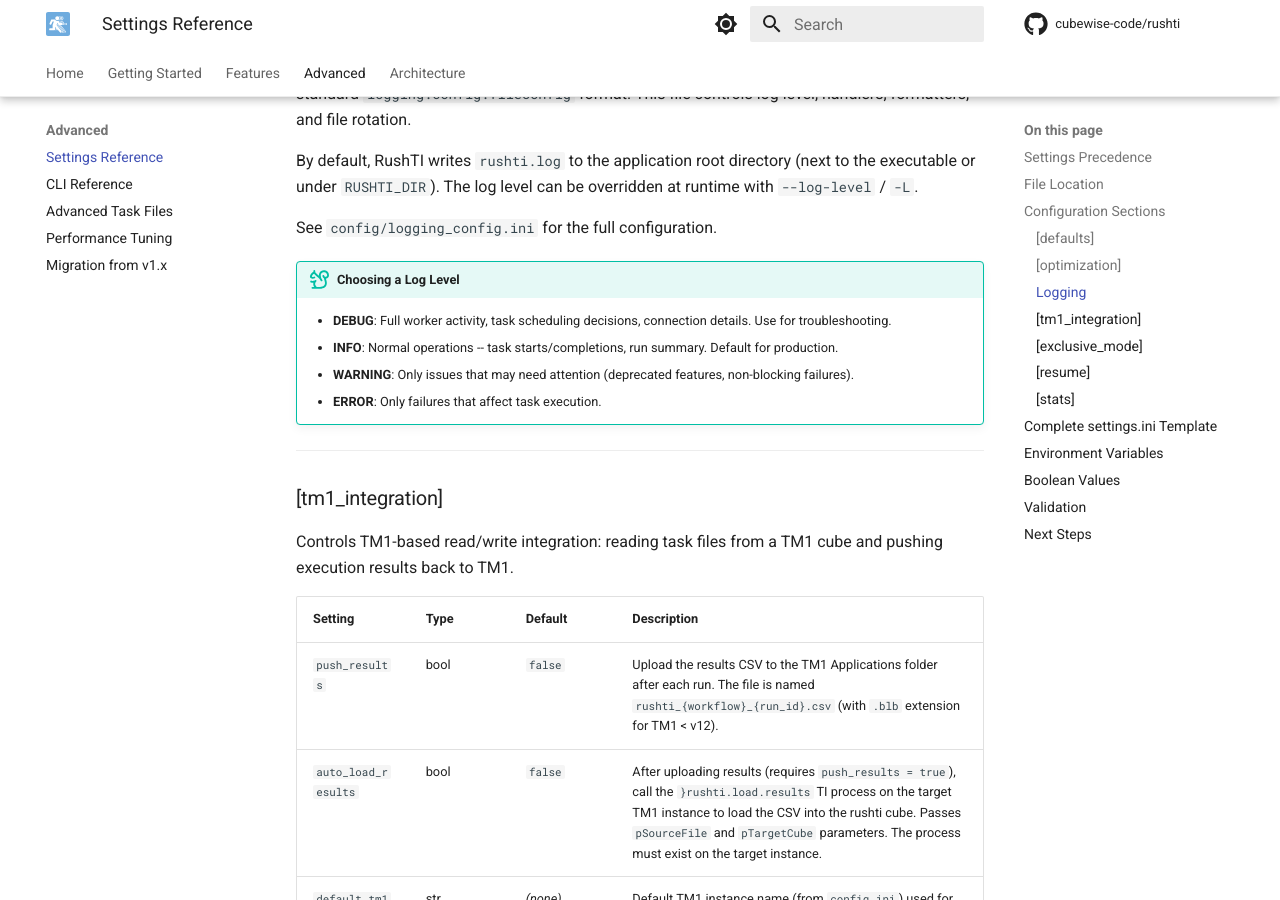
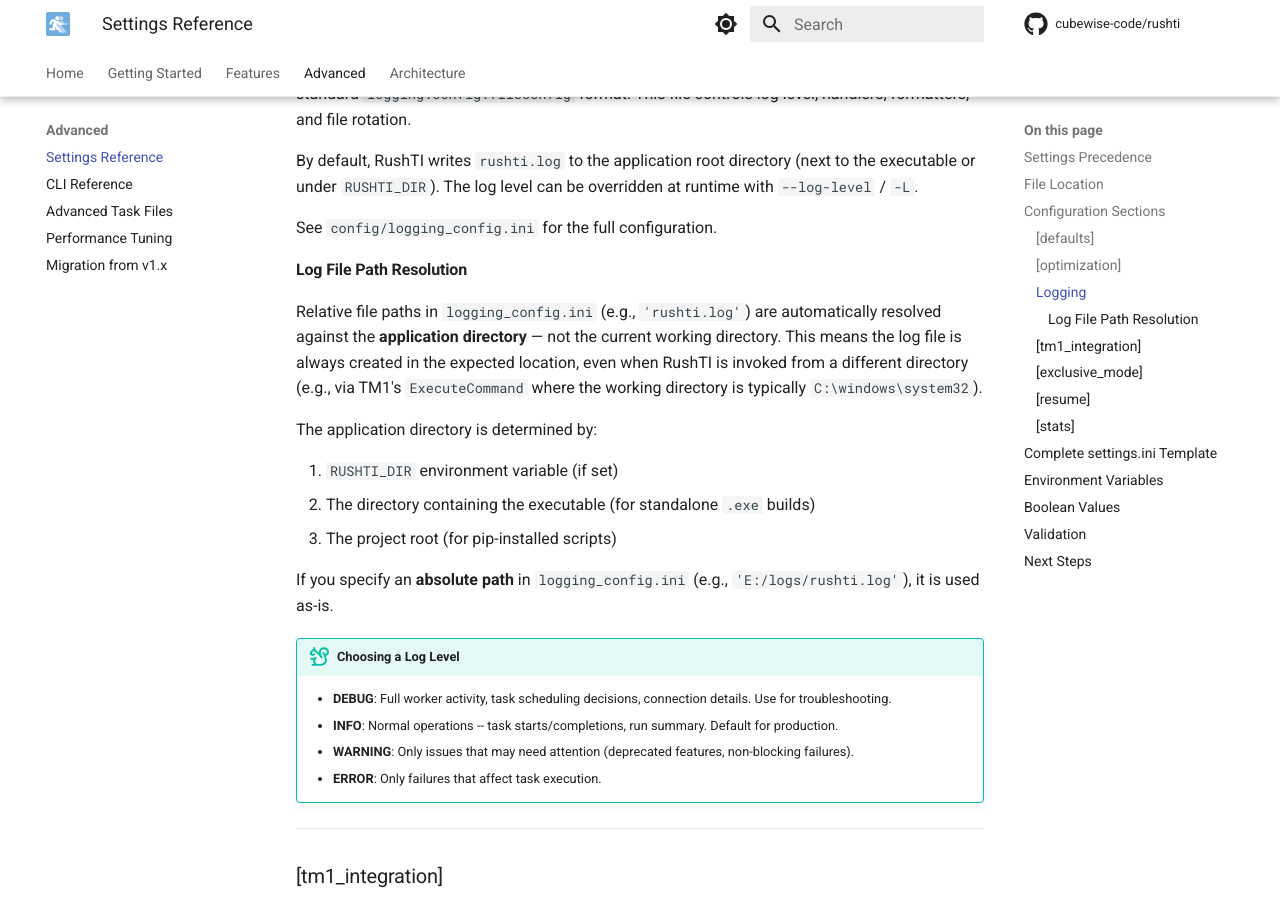
Before and after one commit to cubewise-code/rushti, an MkDocs documentation site: the page built from docs/advanced/settings-reference.md, in a window 1280 px wide and 900 px high, scrolled down 2971 px. Built offline with MkDocs 1.6.1 and Material for MkDocs 9.7.7, drawn with Linux system fonts in a browser that asks for light colours; comment, search, counter and statistics services are not loaded; the version menu is left out.

Commit message:
Add documentation for log file path resolution behavior
Document that relative paths in logging_config.ini are automatically
resolved against the application directory, not the process CWD.

Co-Authored-By: Claude Opus 4.6 <noreply@anthropic.com>

```diff
--- a/docs/advanced/settings-reference.md
+++ b/docs/advanced/settings-reference.md
@@ -90,6 +90,18 @@ Logging is configured exclusively through `config/logging_config.ini`, which use
 By default, RushTI writes `rushti.log` to the application root directory (next to the executable or under `RUSHTI_DIR`). The log level can be overridden at runtime with `--log-level` / `-L`.
 
 See `config/logging_config.ini` for the full configuration.
+
+#### Log File Path Resolution
+
+Relative file paths in `logging_config.ini` (e.g., `'rushti.log'`) are automatically resolved against the **application directory** — not the current working directory. This means the log file is always created in the expected location, even when RushTI is invoked from a different directory (e.g., via TM1's `ExecuteCommand` where the working directory is typically `C:\windows\system32`).
+
+The application directory is determined by:
+
+1. `RUSHTI_DIR` environment variable (if set)
+2. The directory containing the executable (for standalone `.exe` builds)
+3. The project root (for pip-installed scripts)
+
+If you specify an **absolute path** in `logging_config.ini` (e.g., `'E:/logs/rushti.log'`), it is used as-is.
 
 !!! tip "Choosing a Log Level"
     - **DEBUG**: Full worker activity, task scheduling decisions, connection details. Use for troubleshooting.
```
Also changed, not shown: docs/features/tm1-integration.md (+3 -0 lines).
